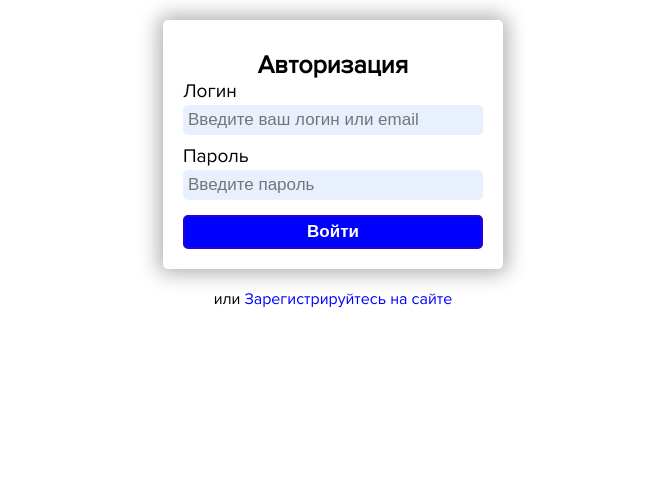
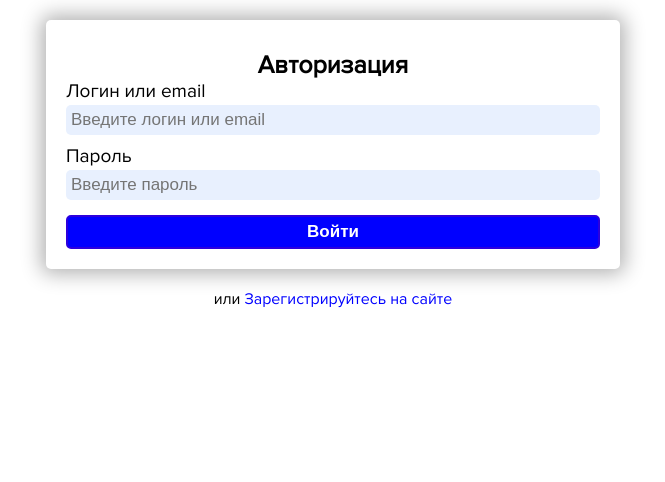
Before and after one commit to viklover/TestPlatform, a Django app: page /accounts/login/ in a window 1280 px wide. Shown: the top 482 px of the page, without its empty margins (307-972 px from the left). Run offline with Django 4.2, Linux system fonts and the light colour scheme.

Commit message:
big update

```diff
--- /dev/null
+++ b/static/registration/registration.js
@@ -0,0 +1,6 @@
+let download_ava = document.getElementsByClassName('download_ava');
+download_ava.onclick = function () {
+ let input = document.createElement('input');
+ input.type = 'file';
+ input.click();
+}
--- a/static/registration/style.css
+++ b/static/registration/style.css
@@ -107,17 +107,14 @@ input {
 }
 
 @media (min-width: 320px) {
-
+    .form-login {
+        width: 245px;
+    }
 }
 
 @media (min-width: 768px) {
     .form-login {
-        width: 300px;
-        box-shadow: 0 0 20px 5px rgba(0, 0, 0, 0.3);
-        padding: 20px;
-        margin: 20px auto;
-        font-size: 19px;
-        border-radius: 5px;
+        width: 534px;
     }
 }
 
--- a/templates/registration/login.html
+++ b/templates/registration/login.html
@@ -17,8 +17,8 @@
             <form action="{% url 'login' %}" method="post">
                 {% csrf_token %}
                 <div class="flex-row nickname">
-                    <label for="username">Логин</label>
-                    <input type="text" id="username" name="username" placeholder="Введите ваш логин или email" required>
+                    <label for="username">Логин или email</label>
+                    <input type="text" id="username" name="username" placeholder="Введите логин или email" required>
                 </div>
                 <div class="flex-row password">
                     <label for="password">Пароль</label>
--- a/templates/test_page.html
+++ b/templates/test_page.html
@@ -38,14 +38,14 @@
                 <svg width="4" height="32px" viewBox="20px 0 4 20" fill="" xmlns="http://www.w3.org/2000/svg" style="">
                     <line x1="2" y1="8.74228e-08" x2="2" y2="20" stroke="white" stroke-width="4" style=""></line>
                 </svg>
-                <p>4</p>
+                <p id="number">4</p>
             </div>
             <div class="tag_2_new">
                 <p>Средний результат: </p>
                 <svg width="4" height="32px" viewBox="20px 0 4 20" fill="" xmlns="http://www.w3.org/2000/svg" style="">
                     <line x1="2" y1="8.74228e-08" x2="2" y2="20" stroke="white" stroke-width="4" style=""></line>
                 </svg>
-                <p>57%</p>
+                <p id="percent">57%</p>
             </div>
         </div>
         </div>
```
Also changed, not shown: templates/registration/registration.html (+4 -4 lines).
